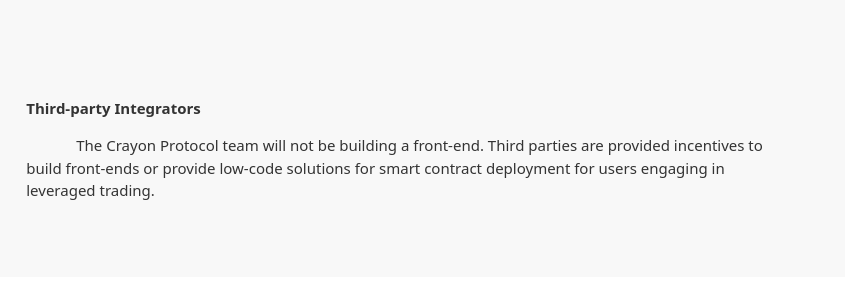
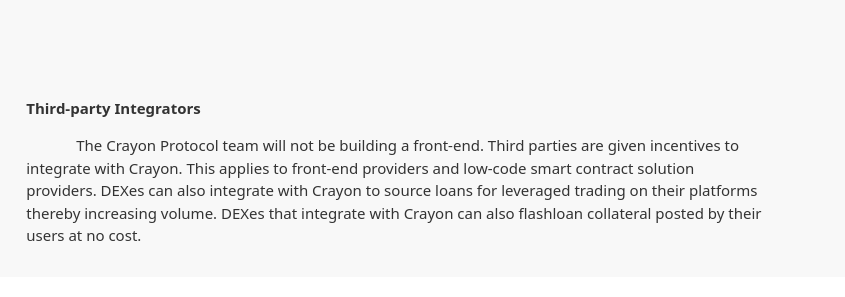
Before and after one commit to c-protocol/c-protocol-website, a plain HTML site: page index.html in a window 1280 px wide. Shown: the part 1560-1857 px from the top of the page, 435-1280 px from the left. Drawn offline with nearby package versions, Linux system fonts and the light colour scheme.

Commit message:
Added DEXes integration

```diff
--- a/index.html
+++ b/index.html
@@ -236,7 +236,7 @@
                 </div>
                 <div class="col-md-8">
                     <p><strong>Third-party Integrators</strong></p>
-                    <p class="featureitem">The Crayon Protocol team will not be building a front-end. Third parties are provided incentives to build front-ends or provide low-code solutions for smart contract deployment for users engaging in leveraged trading.</p>
+                    <p class="featureitem">The Crayon Protocol team will not be building a front-end. Third parties are given incentives to integrate with Crayon. This applies to front-end providers and low-code smart contract solution providers. DEXes can also integrate with Crayon to source loans for leveraged trading on their platforms thereby increasing volume. DEXes that integrate with Crayon can also flashloan collateral posted by their users at no cost.</p>
                 </div>
             </div>
 
```
